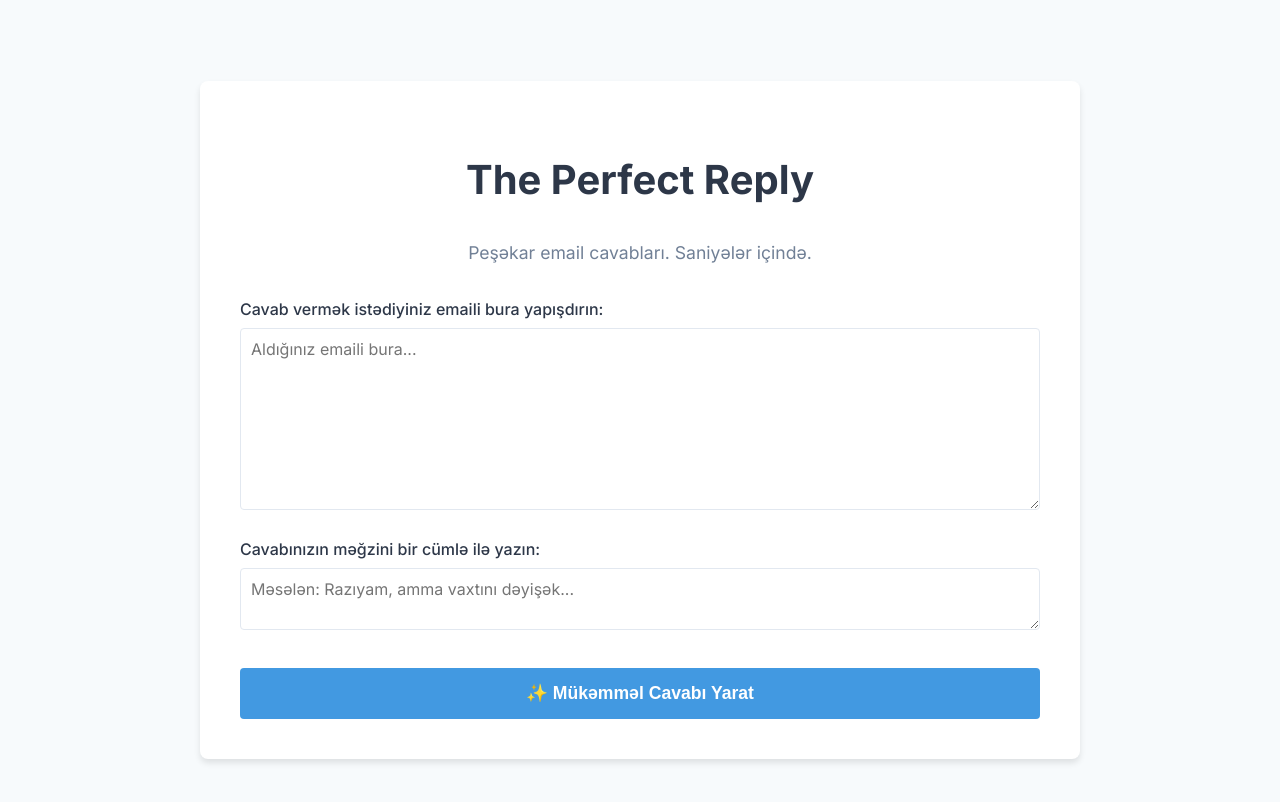
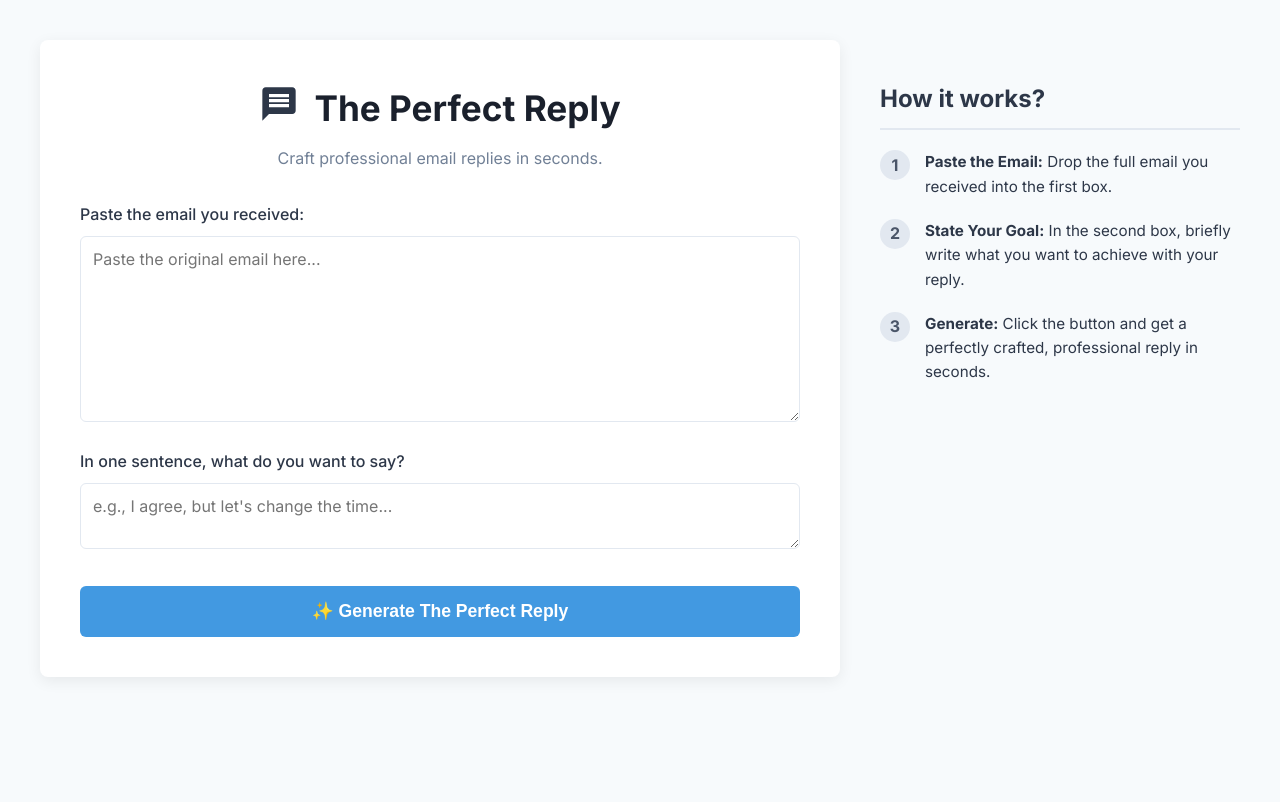
Before and after one commit to evolis123/perfect-reply, a plain HTML site: page index.html in a window 1280 px wide. Drawn offline with Linux system fonts and the light colour scheme.

Commit message:
Feat: Add v1.1 design with 2-column layout and logo

```diff
--- a/index.html
+++ b/index.html
@@ -1,46 +1,70 @@
 <!DOCTYPE html>
-<html lang="az">
+<html lang="en">
 <head>
     <meta charset="UTF-8">
     <meta name="viewport" content="width=device-width, initial-scale=1.0">
     <title>The Perfect Reply</title>
-
     <link rel="preconnect" href="https://fonts.googleapis.com">
     <link rel="preconnect" href="https://fonts.gstatic.com" crossorigin>
     <link href="https://fonts.googleapis.com/css2?family=Inter:wght@400;500;700&display=swap" rel="stylesheet">
-
     <link rel="stylesheet" href="style.css">
 </head>
 <body>
 
-    <div class="container">
+    <div class="main-container">
+
+        <div class="tool-container">
             <header>
+                <div class="logo">
+                    <svg viewBox="0 0 24 24" fill="currentColor"><path d="M20 2H4c-1.1 0-1.99.9-1.99 2L2 22l4-4h14c1.1 0 2-.9 2-2V4c0-1.1-.9-2-2-2zm-2 12H6v-2h12v2zm0-3H6V9h12v2zm0-3H6V6h12v2z"></path></svg>
+                </div>
                 <h1>The Perfect Reply</h1>
-            <p>Peşəkar email cavabları. Saniyələr içində.</p>
             </header>
 
             <main>
+                <p style="text-align: center; margin-top: -20px; margin-bottom: 30px; color: #718096;">Craft professional email replies in seconds.</p>
+
                 <div>
-                <label for="received-email">Cavab vermək istədiyiniz emaili bura yapışdırın:</label>
-                <textarea id="received-email" rows="8" placeholder="Aldığınız emaili bura..."></textarea>
+                    <label for="received-email">Paste the email you received:</label>
+                    <textarea id="received-email" rows="8" placeholder="Paste the original email here..."></textarea>
                 </div>
 
                 <div>
-                <label for="user-reply">Cavabınızın məğzini bir cümlə ilə yazın:</label>
-                <textarea id="user-reply" rows="2" placeholder="Məsələn: Razıyam, amma vaxtını dəyişək..."></textarea>
+                    <label for="user-reply">In one sentence, what do you want to say?</label>
+                    <textarea id="user-reply" rows="2" placeholder="e.g., I agree, but let's change the time..."></textarea>
                 </div>
 
                 <div>
-                <button id="generate-button">✨ Mükəmməl Cavabı Yarat</button>
+                    <button id="generate-button">✨ Generate The Perfect Reply</button>
                 </div>
 
                 <div id="result-area" style="display: none;">
-                <h2>Təklif olunan cavab:</h2>
-                <div id="loading-spinner" style="display: none;">Yaradılır...</div>
+                    <h2>Suggested Reply:</h2>
+                    <div id="loading-spinner" style="display: none;">Generating...</div>
                     <div id="output"></div>
                 </div>
             </main>
         </div>
 
+        <div class="info-container">
+            <h2>How it works?</h2>
+            <ul>
+                <li>
+                    <div class="step-number">1</div>
+                    <p><strong>Paste the Email:</strong> Drop the full email you received into the first box.</p>
+                </li>
+                <li>
+                    <div class="step-number">2</div>
+                    <p><strong>State Your Goal:</strong> In the second box, briefly write what you want to achieve with your reply.</p>
+                </li>
+                <li>
+                    <div class="step-number">3</div>
+                    <p><strong>Generate:</strong> Click the button and get a perfectly crafted, professional reply in seconds.</p>
+                </li>
+            </ul>
+        </div>
+
+    </div>
+
 </body>
 </html>
--- a/style.css
+++ b/style.css
@@ -1,55 +1,75 @@
 /* Google-dan "Inter" şriftini idxal edirik */
 @import url('https://fonts.googleapis.com/css2?family=Inter:wght@400;500;700&display=swap');
 
-/* Bütün səhifə üçün təməl stillər */
 body {
     font-family: 'Inter', sans-serif;
     background-color: #f7fafc;
     color: #2d3748;
     line-height: 1.6;
     margin: 0;
-    padding: 20px;
+    padding: 40px 20px;
     display: flex;
     justify-content: center;
-    align-items: center;
+    align-items: flex-start; /* Dəyişdirildi */
     min-height: 100vh;
 }
 
-/* Əsas konteyner */
-.container {
-    max-width: 800px;
+.main-container {
+    display: flex;
+    gap: 40px; /* Sütunlar arasında boşluq */
+    max-width: 1200px;
     width: 100%;
+}
+
+.tool-container {
+    flex: 2; /* Alət hissəsi daha geniş olsun */
     background-color: white;
     padding: 40px;
     border-radius: 8px;
-    box-shadow: 0 4px 6px rgba(0, 0, 0, 0.1);
+    box-shadow: 0 4px 15px rgba(0, 0, 0, 0.07);
+}
+
+.info-container {
+    flex: 1; /* İnfo hissəsi daha dar olsun */
+    padding-top: 20px;
 }
 
 header {
     text-align: center;
     margin-bottom: 30px;
+    display: flex;
+    align-items: center;
+    justify-content: center;
+    gap: 15px;
 }
 
 header h1 {
-    font-size: 2.5rem;
-    color: #2d3748;
+    font-size: 2.2rem;
+    color: #1a202c;
+    margin: 0;
 }
 
-header p {
-    font-size: 1.1rem;
-    color: #718096;
+.logo svg {
+    width: 40px;
+    height: 40px;
 }
 
-/* Mətn qutuları və düymə */
 textarea {
     width: 100%;
-    padding: 10px;
+    padding: 12px;
     border: 1px solid #e2e8f0;
-    border-radius: 4px;
+    border-radius: 6px;
     font-size: 1rem;
     font-family: 'Inter', sans-serif;
-    margin-top: 5px;
-    box-sizing: border-box; /* Bu, ölçülərin düzgün hesablanması üçündür */
+    margin-top: 8px;
+    box-sizing: border-box;
+    transition: border-color 0.2s;
+}
+
+textarea:focus {
+    outline: none;
+    border-color: #4299e1;
+    box-shadow: 0 0 0 2px rgba(66, 153, 225, 0.5);
 }
 
 label {
@@ -64,7 +84,7 @@ button {
     background-color: #4299e1;
     color: white;
     border: none;
-    border-radius: 4px;
+    border-radius: 6px;
     font-size: 1.1rem;
     font-weight: 700;
     cursor: pointer;
@@ -76,9 +96,39 @@ button:hover {
     background-color: #2b6cb0;
 }
 
-/* Nəticə sahəsi */
-#result-area {
-    margin-top: 40px;
-    border-top: 1px solid #e2e8f0;
-    padding-top: 20px;
+.info-container h2 {
+    font-size: 1.5rem;
+    border-bottom: 2px solid #e2e8f0;
+    padding-bottom: 10px;
+    margin-bottom: 20px;
 }
+
+.info-container ul {
+    list-style: none;
+    padding: 0;
+}
+
+.info-container li {
+    margin-bottom: 20px;
+    display: flex;
+    align-items: flex-start;
+}
+
+.info-container .step-number {
+    background-color: #e2e8f0;
+    color: #4a5568;
+    border-radius: 50%;
+    width: 30px;
+    height: 30px;
+    display: flex;
+    align-items: center;
+    justify-content: center;
+    font-weight: 700;
+    margin-right: 15px;
+    flex-shrink: 0;
+}
+
+.info-container p {
+    margin: 0;
+    font-size: 0.95rem;
+}
```
Lines whose indentation alone changed are shown as unchanged.
